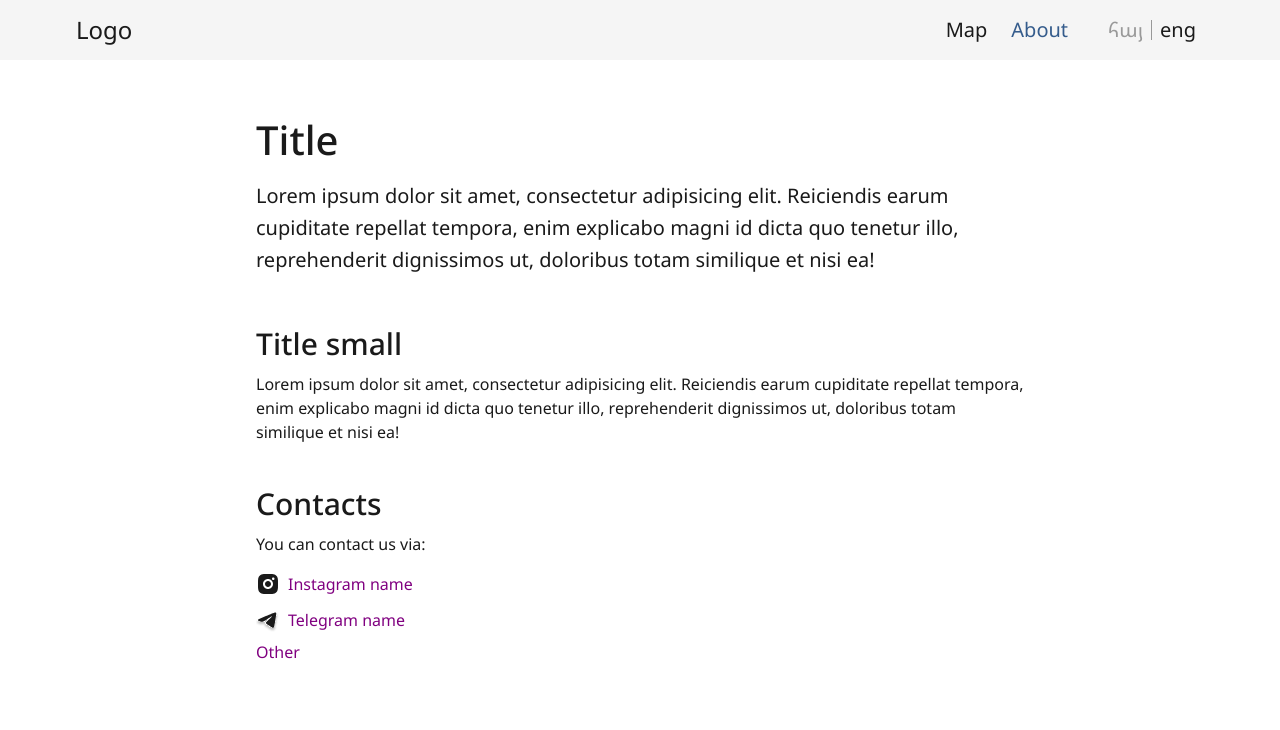
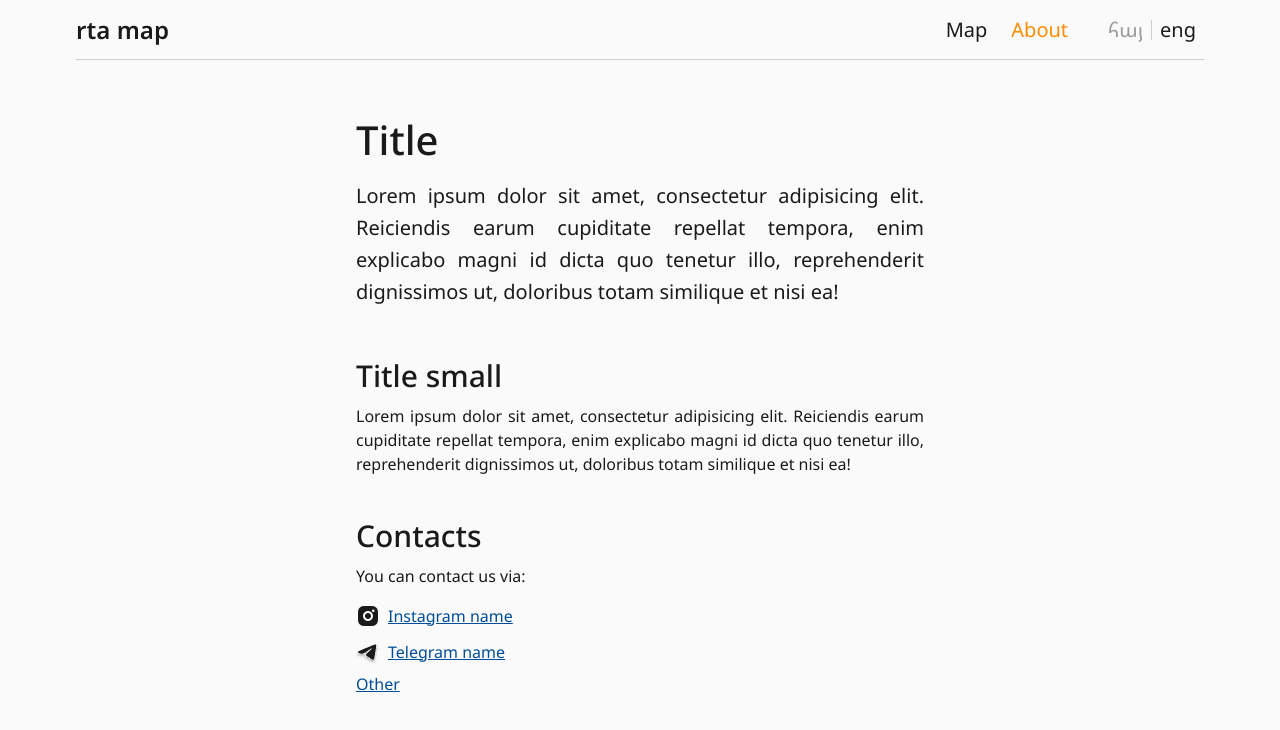
Before and after one commit to rta-map/frontend, a Vue app: page /about in a window 1280 px wide. Shown: the top 730 px of the page. Built offline with nearby package versions, Linux system fonts and the light colour scheme; no server answers.

Commit message:
update design #2

```diff
--- a/src/components/FilterPanel.vue
+++ b/src/components/FilterPanel.vue
@@ -35,7 +35,7 @@ const debouncedFilterChange = useDebounceFn(() => {
 						@input="debouncedFilterChange" />
 				</div>
 				<div class="filter-panel__group">
-					<label for="only-dead">{{ t('filterLabelDeath') }}</label>
+					<label class="filter-panel__group-label--checkbox" for="only-dead">{{ t('filterLabelDeath') }}</label>
 					<input id="only-dead" v-model="store.filters.only_dead" type="checkbox" @change="onFilterChange" />
 				</div>
 				<div v-if="store.loading" class="filter-panel__loading-indicator">{{ t('filterIndicatorLoading') }}</div>
@@ -48,8 +48,8 @@ const debouncedFilterChange = useDebounceFn(() => {
 <style scoped lang="scss">
 .filter-panel {
 	padding: toRem(12) 0;
-	background: rgba(255, 255, 255, 0.95);
-	border-bottom: 1px solid #ddd;
+	background: $bgColor;
+	border-bottom: 1px solid $greyColor;
 	font-size: toRem(14);
 
 	@media (max-width:$mobile) {
@@ -60,7 +60,7 @@ const debouncedFilterChange = useDebounceFn(() => {
 		display: flex;
 		flex-wrap: wrap;
 		align-items: center;
-		gap: toRem(16);
+		gap: toRem(32);
 		row-gap: toRem(8);
 	}
 
@@ -74,20 +74,31 @@ const debouncedFilterChange = useDebounceFn(() => {
 			white-space: nowrap;
 		}
 
+		&-label--checkbox {
+			cursor: pointer;
+		}
+
 		& input {
-			border: 1px solid #ccc;
+			border: 1px solid $greyColor;
 			border-radius: 4px;
 			padding: 4px 8px;
 			outline: none;
 			font-size: toRem(14);
 			transition: all 0.3s;
+			height: toRem(28);
 
 			@media (max-width:$mobile) {
 				font-size: toRem(12);
 			}
 
 			&:focus {
-				border-color: #4a90d9;
+				border-color: $greyDarkColor;
+			}
+
+			@media (any-hover: hover) {
+				&:hover {
+					border-color: $greyDarkColor;
+				}
 			}
 		}
 	}
--- a/src/components/Header.vue
+++ b/src/components/Header.vue
@@ -21,7 +21,7 @@ watch(route, () => {
 	<header class="header">
 		<div class="header__container">
 			<div class="header__menu menu">
-				<RouterLink to="/" class="menu__logo">Logo</RouterLink>
+				<RouterLink to="/" class="menu__logo">rta map</RouterLink>
 				<button type="button" :title="t('menuToggleButtonAria')" :aria-label="t('menuToggleButtonAria')"
 					@click="menuToggle" class="icon-menu">
 					<span></span>
@@ -53,7 +53,7 @@ watch(route, () => {
 .header {
 	width: 100%;
 	position: relative;
-	background-color: #F5F5F5;
+	background-color: $bgColor;
 
 	&__container {}
 }
@@ -63,6 +63,7 @@ watch(route, () => {
 	align-items: center;
 	justify-content: space-between;
 	min-height: toRem(60);
+	border-bottom: 1px solid $greyColor;
 
 	&__logo {
 		img {
@@ -72,6 +73,7 @@ watch(route, () => {
 
 		font-size: toRem(24);
 		margin-right: toRem(16);
+		font-weight: 600;
 	}
 
 	&__body {
@@ -89,7 +91,7 @@ watch(route, () => {
 			overflow-x: hidden;
 			padding: toRem(24) toRem(16);
 			transition: right 0.3s;
-			background-color: #f5f5f5;
+			background-color: $bgColor;
 			flex-direction: column;
 			justify-content: center;
 
@@ -162,7 +164,7 @@ watch(route, () => {
 		cursor: pointer;
 		padding: 0 toRem(8);
 		font-size: toRem(20);
-		color: #999999;
+		color: #999;
 		transition: all 0.3s;
 
 		&.active {
@@ -170,7 +172,7 @@ watch(route, () => {
 		}
 
 		&:not(:last-child) {
-			border-right: 1px solid #999999;
+			border-right: 1px solid $greyColor;
 		}
 
 		@media (any-hover: hover) {
--- a/src/components/MapView.vue
+++ b/src/components/MapView.vue
@@ -194,9 +194,9 @@ onUnmounted(() => {
 
 // Change popup language
 watch(locale, () => {
-   if (popup && popup.isOpen() && activeFeatureProps.value) {
-      popup.setHTML(getPopupHTML(activeFeatureProps.value))
-   }
+	if (popup && popup.isOpen() && activeFeatureProps.value) {
+		popup.setHTML(getPopupHTML(activeFeatureProps.value))
+	}
 })
 // Re-fetch when filters change
 watch(
@@ -215,20 +215,22 @@ watch(
 	<div ref="mapContainer" class="map-container" />
 </template>
 
-<style>
+<style lang="scss">
 .maplibregl-popup-content {
-	padding: 24px 12px;
+	padding: toRem(24) toRem(12);
+	border-radius: 4px;
+	box-shadow: none;
+	border: 1px solid $greyColor;
 }
 
 .maplibregl-popup-close-button {
-	font-size: 20px;
-	width: 20px;
-	height: 20px;
+	font-size: toRem(20);
+	width: toRem(20);
+	height: toRem(20);
 	line-height: 1;
 }
-
 .maplibregl-ctrl-attrib-inner {
-	font-size: 8px !important;
+	font-size: toRem(8) !important;
 }
 
 .map-container {
@@ -237,17 +239,22 @@ watch(
 }
 
 .accident-popup {
-	font-size: 12px;
+	font-size: toRem(12);
 	line-height: 1.6;
 }
 
 .popup-row {
 	display: flex;
 	justify-content: space-between;
-	gap: 12px;
+	gap: toRem(16);
+	margin-bottom: toRem(4);
+}
+
+.popup-row strong {
+	text-align: right;
 }
 
 .popup-row span {
-	color: #666;
+	color: $greyDarkColor;
 }
 </style>
--- a/src/styles/_variables.scss
+++ b/src/styles/_variables.scss
@@ -15,8 +15,11 @@
 $fontFamily: "NotoSansArmenian";
 $fontSize: toRem(16);
 $mainColor: #1a1a1a;
-$bgColor: #fff;
-$accentColor: #355C8C;
+$bgColor: #fafafa;
+$accentColor: #FF8C00;
+$linkColor: #004D99;
+$greyColor: #cecece;
+$greyDarkColor: #8a8a8a;
 $minWidth: 320;
 $maxWidthContainer: 1160;
 $containerPadding: 16;
--- a/src/views/About.vue
+++ b/src/views/About.vue
@@ -38,7 +38,7 @@ const { t } = useI18n()
 	padding: toRem(48) 0;
 
 	&__container {
-		max-width: toRem(800);
+		max-width: toRem(600);
 	}
 
 	&__title {
@@ -59,6 +59,7 @@ const { t } = useI18n()
 	&__text {
 		font-size: toRem(20);
 		line-height: 1.6;
+		text-align: justify;
 
 		@media (max-width:$mobileSmall) {
 			font-size: toRem(18);
@@ -70,7 +71,7 @@ const { t } = useI18n()
 	padding-bottom: toRem(40);
 
 	&__container {
-		max-width: toRem(800);
+		max-width: toRem(600);
 	}
 
 	&__title {
@@ -91,6 +92,7 @@ const { t } = useI18n()
 	&__text {
 		font-size: toRem(16);
 		line-height: 1.5;
+		text-align: justify;
 	}
 
 	&__contacts {
@@ -104,17 +106,14 @@ const { t } = useI18n()
 	&__contacts-item {
 		display: inline-flex;
 		align-items: center;
-		color: #004D99;
+		color: $linkColor;
 		transition: all 0.3s;
+		text-decoration: underline;
 
 		@media (any-hover: hover) {
 			&:hover {
-				color: #000040
+				text-decoration: none;
 			}
-		}
-
-		&:visited {
-			color: #800080
 		}
 
 		img {
```
